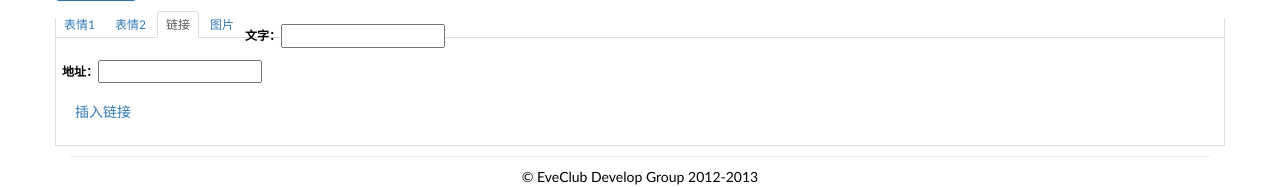
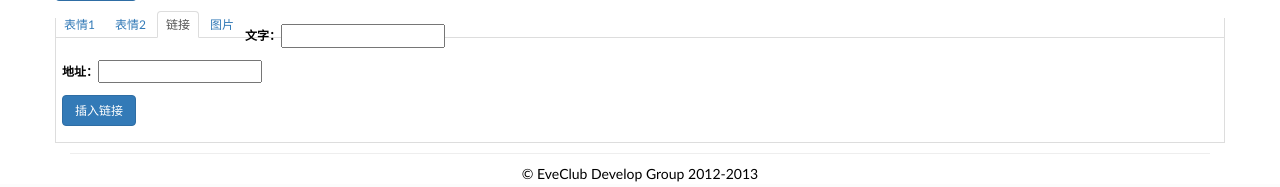
Before and after one commit to SeavantUUz/MakotoClub, a Django app: template eveclub/community/templates/post_edit.html in a window 1280 px wide, after a click on "链接". Shown: the part 728-915 px from the top of the page. Run offline with Django 3.2, Linux system fonts and the light colour scheme; the template is opened without the code that fills it, so the values that code supplies are empty; some libraries are stand-ins or nearby versions.

Commit message:
更改编辑器增强功能中插入链接的按钮的样式

```diff
--- a/eveclub/community/templates/editor.html
+++ b/eveclub/community/templates/editor.html
@@ -68,7 +68,7 @@
       <form id="insertLinkForm">
           <p><label>文字：</label><input type="text" id="a_text" /></p>
           <p><label>地址：</label><input type="text" id="a_url" /></p>
-          <p><a class="btn" onclick="insertA();return false;">插入链接</a></p>
+          <p><a class="btn btn-primary" onclick="insertA();return false;">插入链接</a></p>
       </form>
     </div>
     <div id="image" class="tab-pane">
--- a/eveclub/specialpages/static/css/eveclub.css
+++ b/eveclub/specialpages/static/css/eveclub.css
@@ -91,6 +91,9 @@ table {
 }
 .topic_list_header td.topic_list_title {
   text-align: center;
+}
+.topic_list td.topic_list_title {
+  padding: 3px 4px;
 }
 .topic_list_author {
   width: 13%;
@@ -192,7 +195,9 @@ table {
   height: 70px;
   border: 0;
 }
-
+#link .btn {
+  font-size: 12px;
+}
 #upload_img_page {
   margin: 0;
   padding: 0;
```
